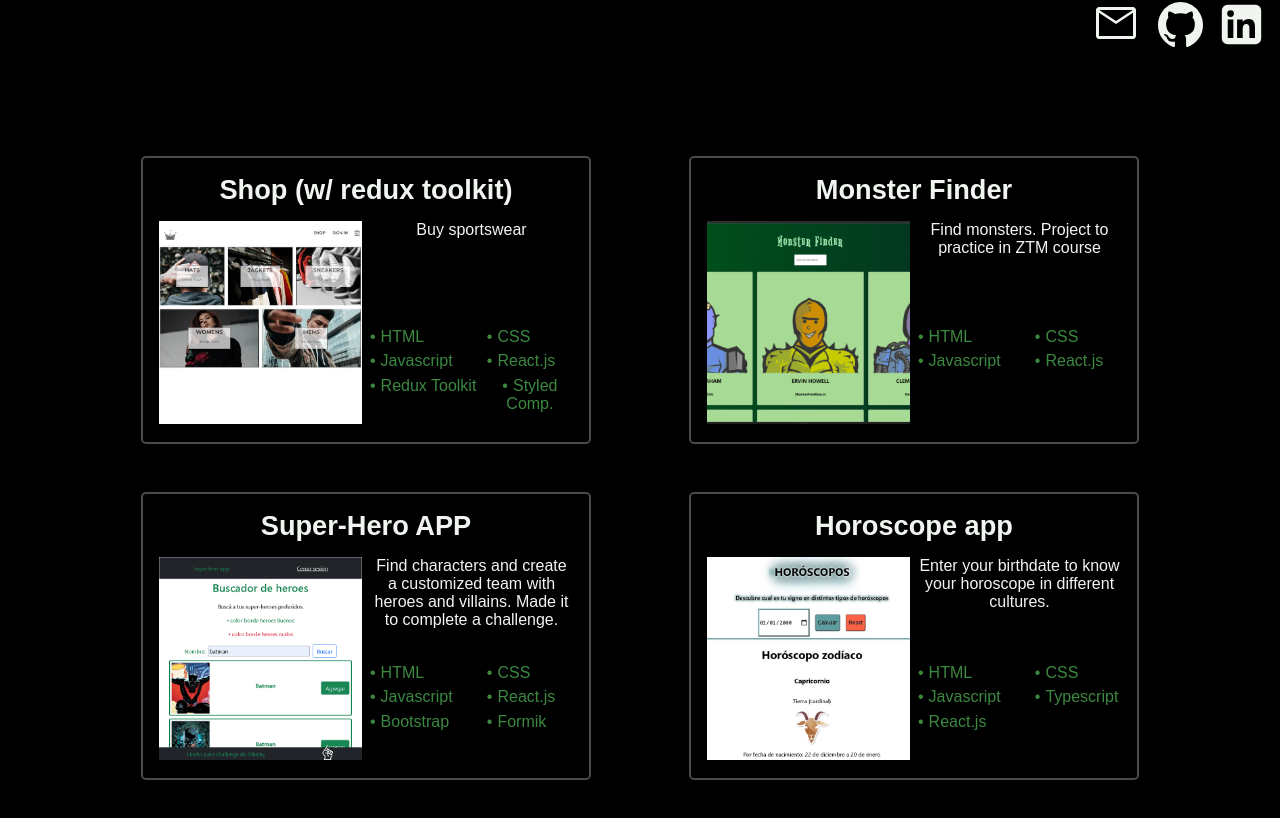
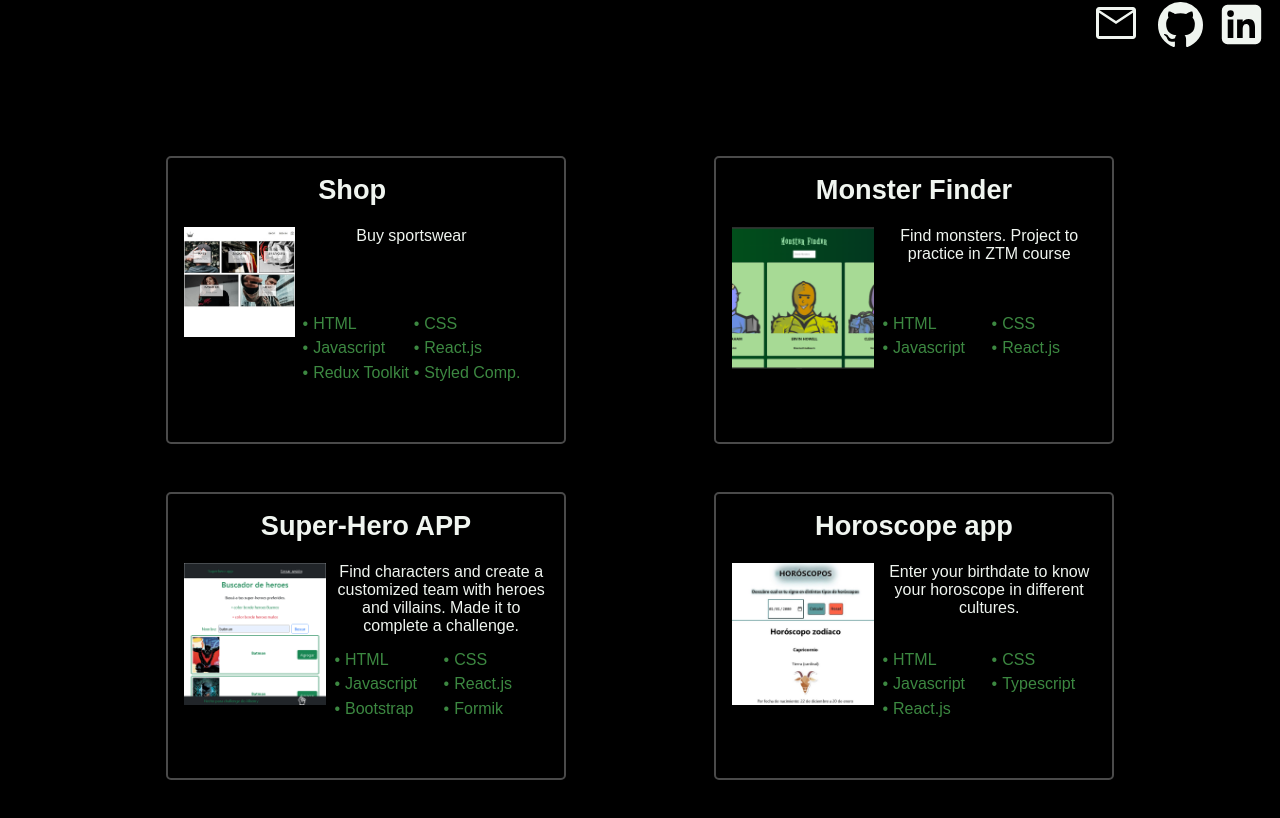
Before and after one commit to emij7/emij7.github.io, a React (Create React App) app: page / in a window 1280 px wide. Shown: the part 742-1560 px from the top of the page. Built offline with nearby package versions, Linux system fonts and the light colour scheme.

Commit message:
More styles changed

```diff
--- a/src/components/atoms/project/project.styles.js
+++ b/src/components/atoms/project/project.styles.js
@@ -4,11 +4,11 @@ export const StyledProject = styled.a`
   border: 2px ${({ theme }) => theme.color.secondary} solid;
   border-radius: 5px;
   display: grid;
-  grid-template-columns: 1fr 1fr;
-  grid-template-rows: 0.4fr 1fr 1fr;
+  grid-template-columns: 0.8fr 1.2fr;
+  grid-template-rows: 0.4fr 0fr 1fr;
   height: 18rem;
   align-items: start;
-  max-width: 90%;
+  max-width: 80%;
   padding: 1rem;
   grid-gap: 0.5rem;
   transform: translateZ(0);
@@ -20,23 +20,23 @@ export const StyledProject = styled.a`
   &:hover h1 {
     color: ${({ theme }) => theme.color.tertiary};
   }
-  @media (${({ theme }) => theme.device.mobileL}) {
+  @media (${({ theme }) => theme.device.tablet}) {
     display: flex;
     flex-direction: column;
     height: fit-content;
     align-items: center;
-  } ;
+  }
 `;
 export const StyledGrid = styled.div`
   display: grid;
-  grid-template-columns: 1.3fr 1fr;
+  grid-template-columns: 1fr 1fr;
   gap: 0.3rem;
   grid-auto-rows: minmax(10px, 20px);
   justify-items: start;
-  @media (${({ theme }) => theme.device.mobileL}) {
-    grid-template-columns: 1fr 1fr 1fr;
+  @media (${({ theme }) => theme.device.tablet}) {
+    grid-template-columns: 1fr 1fr;
     gap: 1rem;
-  } ;
+  }
 `;
 export const StyledGridItem = styled.p`
   color: ${({ theme }) => theme.color.tertiary};
@@ -44,6 +44,7 @@ export const StyledGridItem = styled.p`
     content: "•";
     padding-right: 5px;
   }
+  white-space: nowrap;
 `;
 // @media ((max-width: 767px)) {
 //   display: none;
--- a/src/text/text.js
+++ b/src/text/text.js
@@ -21,8 +21,8 @@ export const text = {
     {
       id: 1,
       title: {
-        en: "Shop (w/ redux toolkit)",
-        es: "Tienda (con redux toolkit)",
+        en: "Shop ",
+        es: "Tienda ",
       },
       description: {
         en: "Buy sportswear",
```
